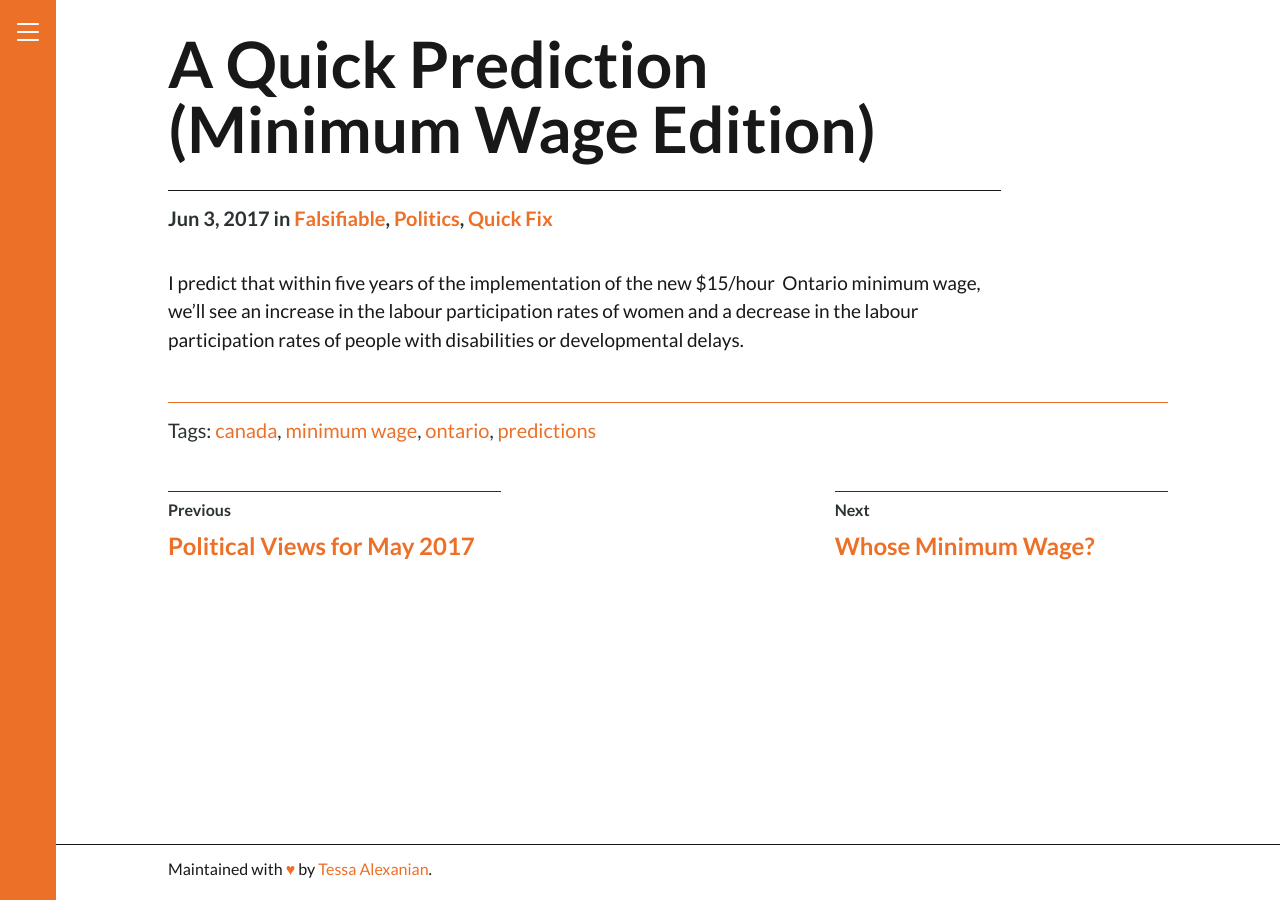
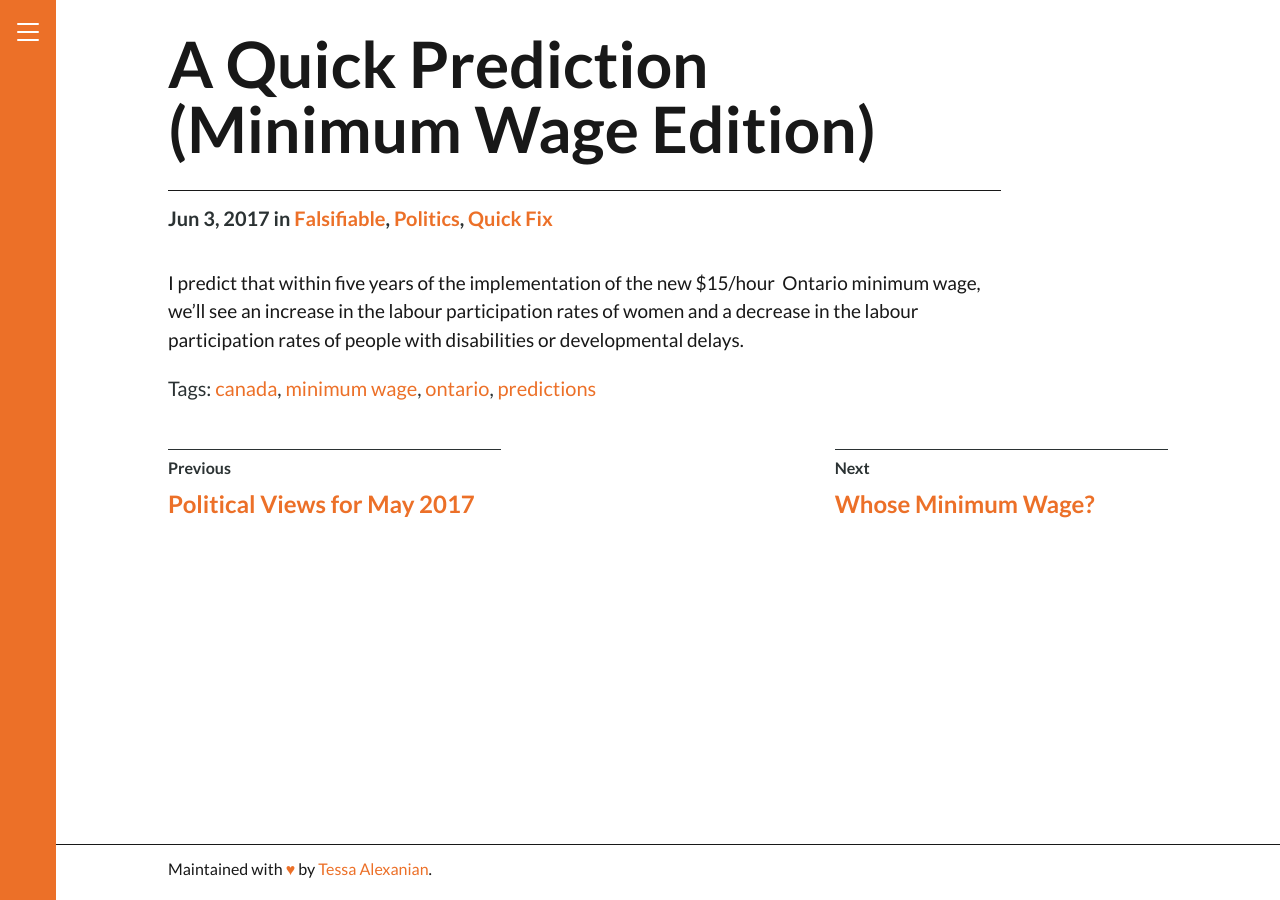
Before and after one commit to alexanian/socratic-form-microscopy, a Jekyll site: the page built from _posts/2017-06-03-a-quick-prediction-minimum-wage-edition.md, in a window 1280 px wide. Built offline with Jekyll 4.4.1, drawn with Linux system fonts in a browser that asks for light colours.

Commit message:
tiny issues with post-end hr

```diff
--- a/_posts/2017-06-03-a-quick-prediction-minimum-wage-edition.md
+++ b/_posts/2017-06-03-a-quick-prediction-minimum-wage-edition.md
@@ -21,5 +21,3 @@ format: aside
 ---
 
 I predict that within five years of the implementation of the new $15/hour  Ontario minimum wage, we'll see an increase in the labour participation rates of women and a decrease in the labour participation rates of people with disabilities or developmental delays.
-
-<hr class="post-end" />
```
Also changed, not shown: _posts/2016-12-03-public-safety-green-paper-comments-part-1.md (+9 -0 lines).
